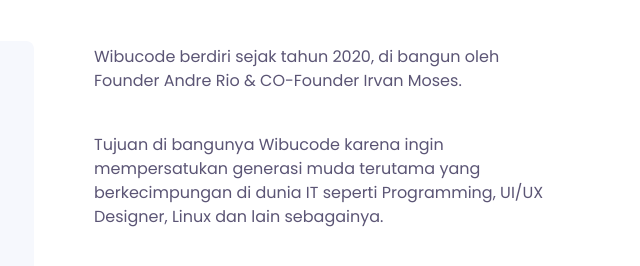
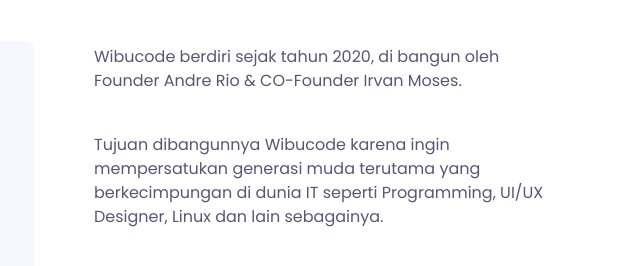
Before and after one commit to andregans/wibucode2023, a website: page index.html in a window 1280 px wide. Shown: the part 840-1106 px from the top of the page, 586-1226 px from the left. Drawn offline with nearby package versions, Linux system fonts and the light colour scheme.

Commit message:
fix typografi

```diff
--- a/index.html
+++ b/index.html
@@ -207,7 +207,7 @@
               Moses.
             </p>
             <p>
-              Tujuan di bangunya Wibucode karena ingin mempersatukan generasi muda terutama yang
+              Tujuan dibangunnya Wibucode karena ingin mempersatukan generasi muda terutama yang
               berkecimpungan di dunia IT seperti Programming, UI/UX Designer, Linux dan lain
               sebagainya.
             </p>
```
